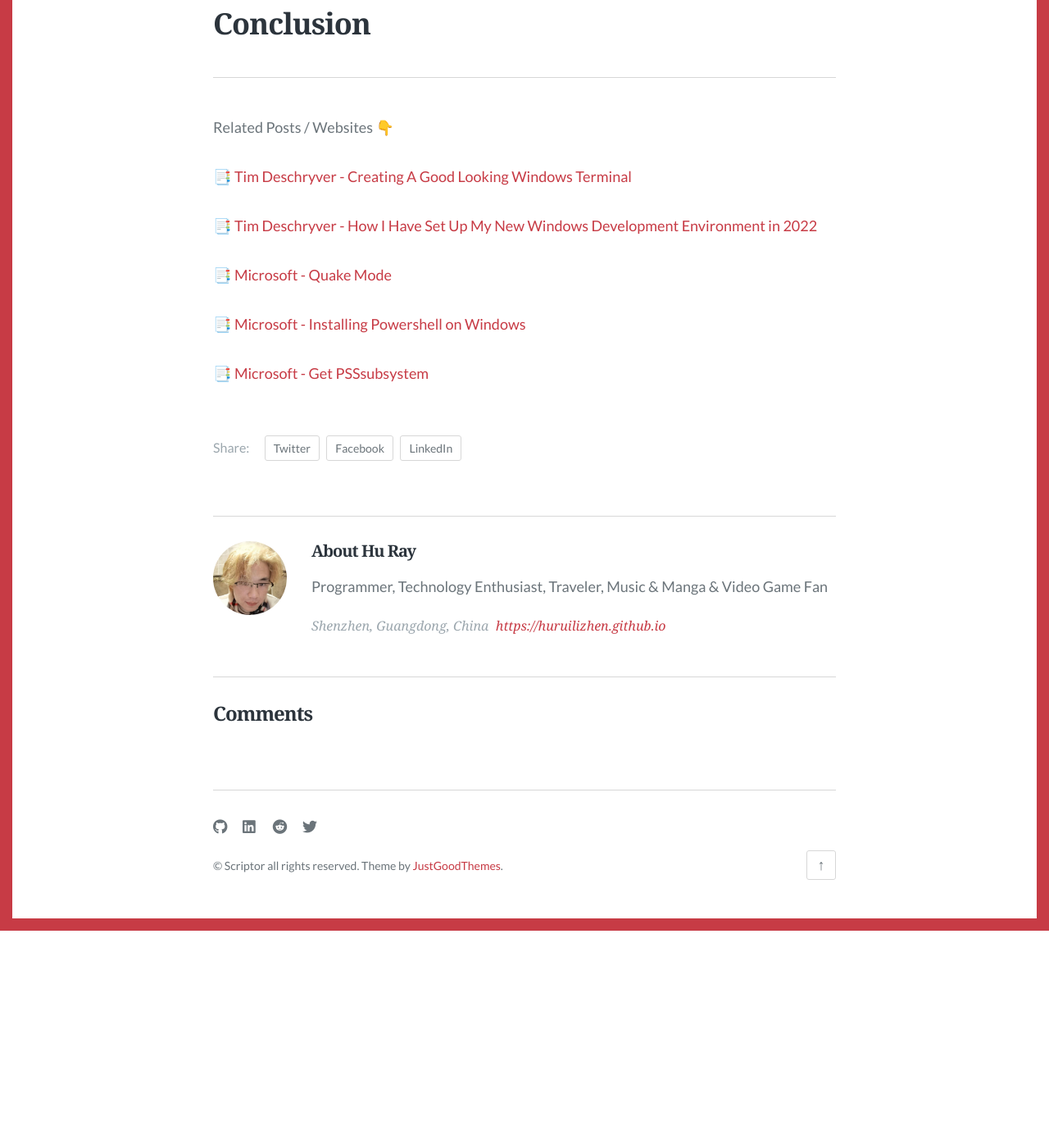
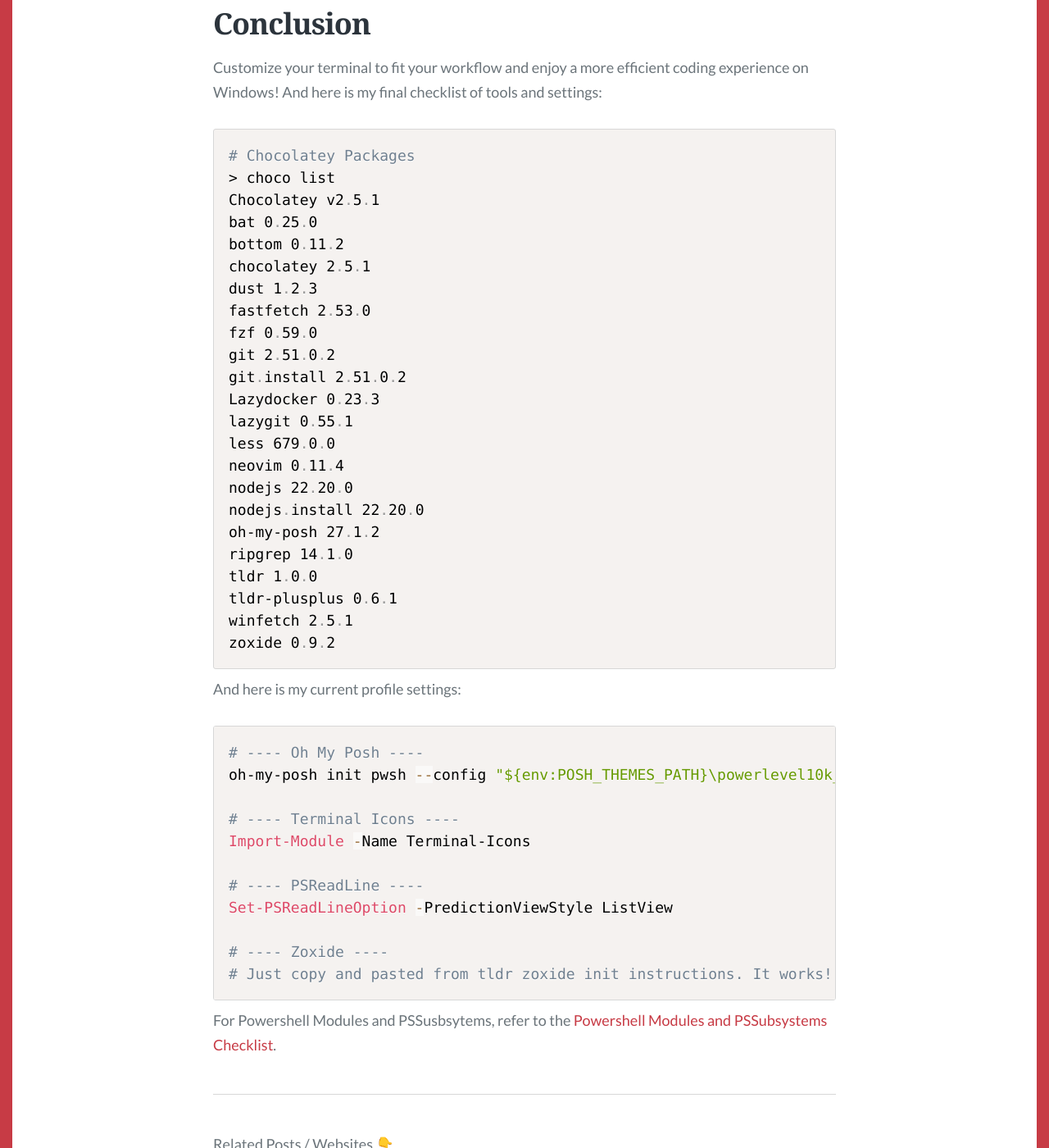
Before and after one commit to HuRuilizhen/HuRuilizhen.github.io, a Jekyll site: the page built from _posts/2025-10-16-windows-production-tools.md, in a window 1280 px wide and 1400 px high, scrolled down 5370 px. Shown: the whole window at 82% size. Built offline with Jekyll 4.4.1, drawn with Linux system fonts in a browser that asks for light colours; some web fonts are replaced; comment, search, counter and statistics services are not loaded; before the commit the page ends 6505 px from its top, so only the background shows below that.

Commit message:
snap(win_prod_tool): finish ending part draft

````diff
--- a/_posts/2025-10-16-windows-production-tools.md
+++ b/_posts/2025-10-16-windows-production-tools.md
@@ -140,6 +140,52 @@
 
 # Conclusion
 
+Customize your terminal to fit your workflow and enjoy a more efficient coding experience on Windows! And here is my final checklist of tools and settings:
+
+```powershell
+# Chocolatey Packages
+> choco list
+Chocolatey v2.5.1
+bat 0.25.0
+bottom 0.11.2
+chocolatey 2.5.1
+dust 1.2.3
+fastfetch 2.53.0
+fzf 0.59.0
+git 2.51.0.2
+git.install 2.51.0.2
+Lazydocker 0.23.3
+lazygit 0.55.1
+less 679.0.0
+neovim 0.11.4
+nodejs 22.20.0
+nodejs.install 22.20.0
+oh-my-posh 27.1.2
+ripgrep 14.1.0
+tldr 1.0.0
+tldr-plusplus 0.6.1
+winfetch 2.5.1
+zoxide 0.9.2
+```
+
+And here is my current profile settings:
+
+```powershell
+# ---- Oh My Posh ----
+oh-my-posh init pwsh --config "${env:POSH_THEMES_PATH}\powerlevel10k_rainbow.omp.json" | Invoke-Expression
+
+# ---- Terminal Icons ----
+Import-Module -Name Terminal-Icons
+
+# ---- PSReadLine ----
+Set-PSReadLineOption -PredictionViewStyle ListView
+
+# ---- Zoxide ----
+# Just copy and pasted from tldr zoxide init instructions. It works! :)
+```
+
+For Powershell Modules and PSSusbsytems, refer to the [Powershell Modules and PSSubsystems Checklist](#powershell-modules-and-pssubsystems).
+
 ---
 
 Related Posts / Websites 👇
````
